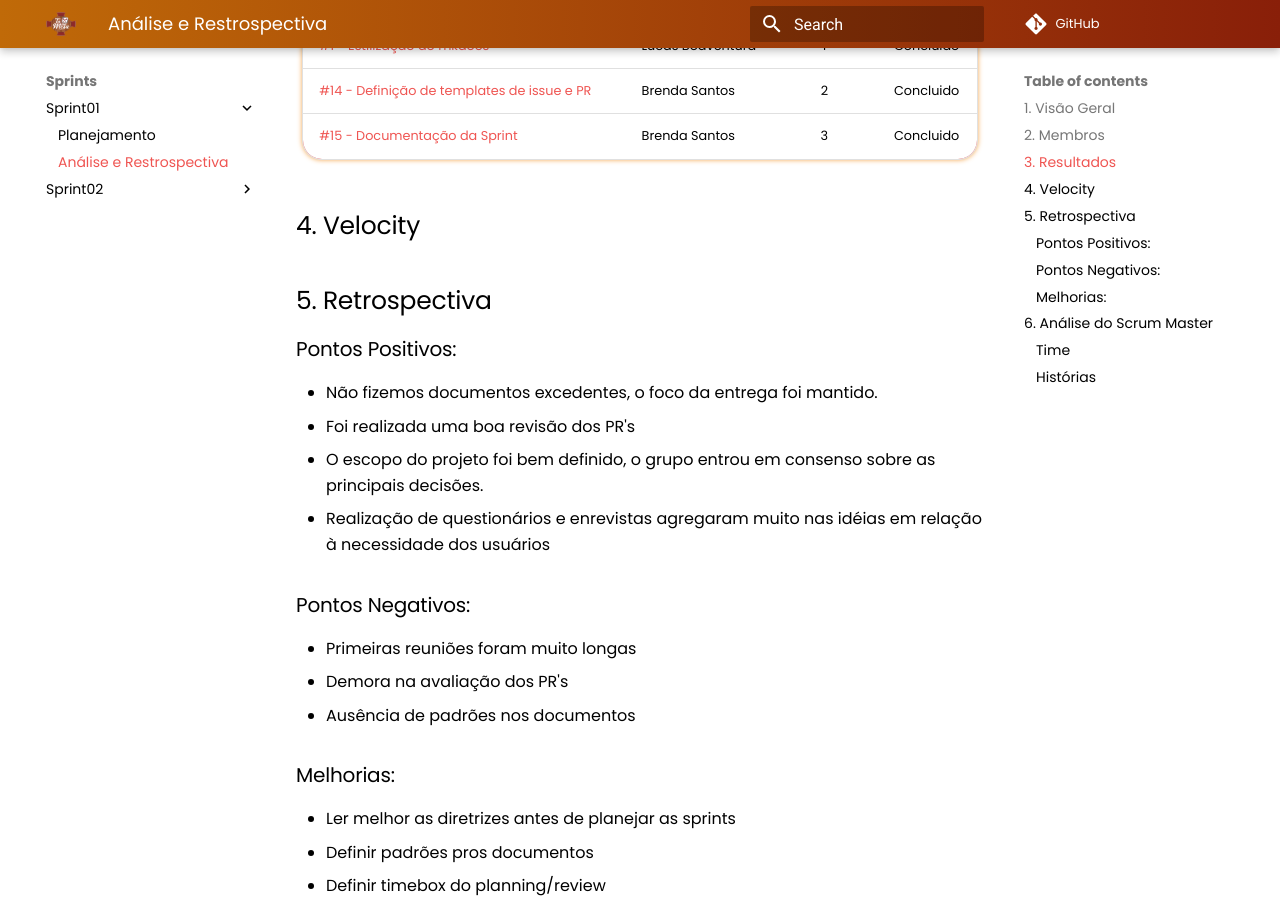
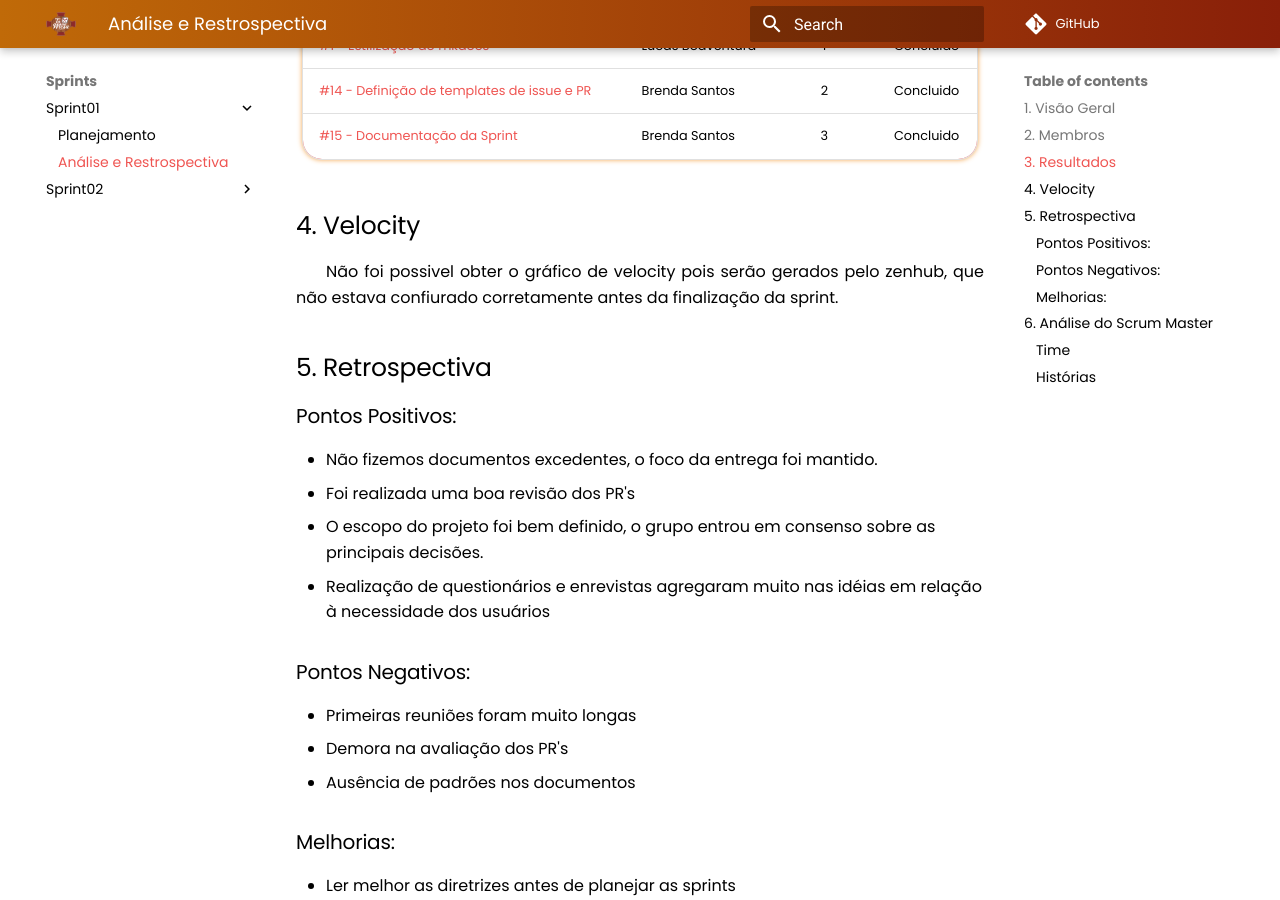
Before and after one commit to UnBArqDsw2021-1/2021.1_G02_TaNaMesa_docs, an MkDocs documentation site: the page built from docs/sprints/sprint01/sprint01-review.md, in a window 1280 px wide and 900 px high, scrolled down 1476 px. Built offline with MkDocs 1.6.1 and Material for MkDocs 9.7.7, drawn with Linux system fonts in a browser that asks for light colours; comment, search, counter and statistics services are not loaded.

Commit message:
Justificando ausencia do velocity

```diff
--- a/docs/sprints/sprint01/sprint01-review.md
+++ b/docs/sprints/sprint01/sprint01-review.md
@@ -37,7 +37,7 @@
 |[#15 - Documentação da Sprint](https://github.com/UnBArqDsw2021-1/2021.1_G02_TaNaMesa_docs/issues/15) | Brenda Santos |     3     | Concluido |
 
 ## 4. Velocity
-
+Não foi possivel obter o gráfico de velocity pois serão gerados pelo zenhub, que não estava confiurado corretamente antes da finalização da sprint.
 
 ## 5. Retrospectiva
 
```
